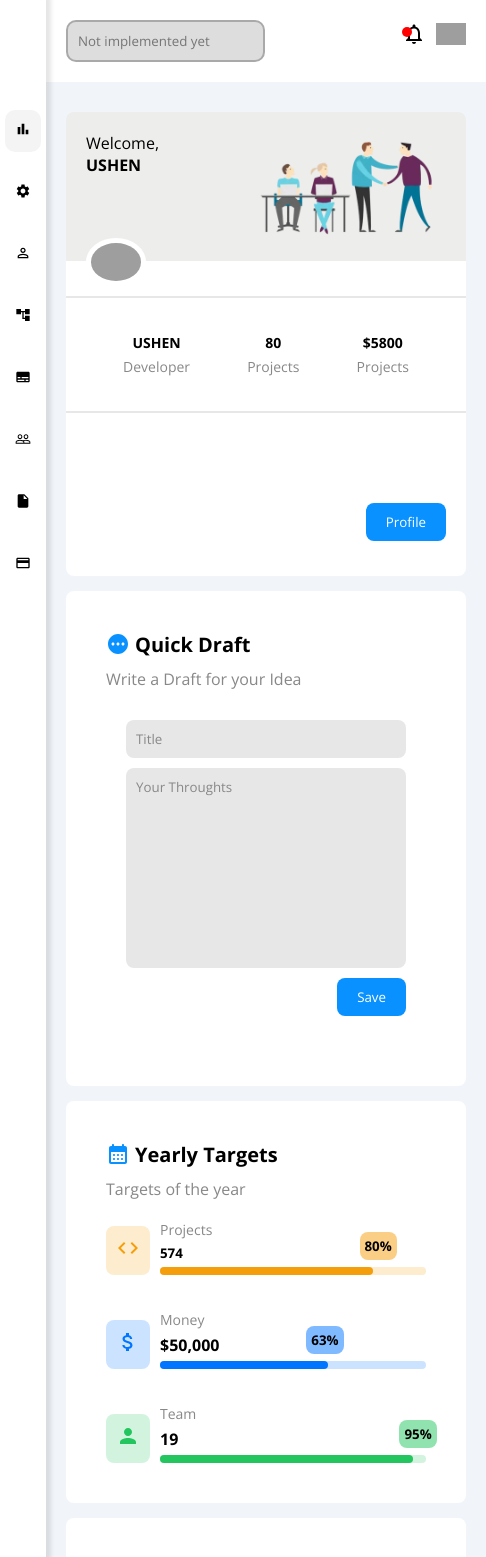
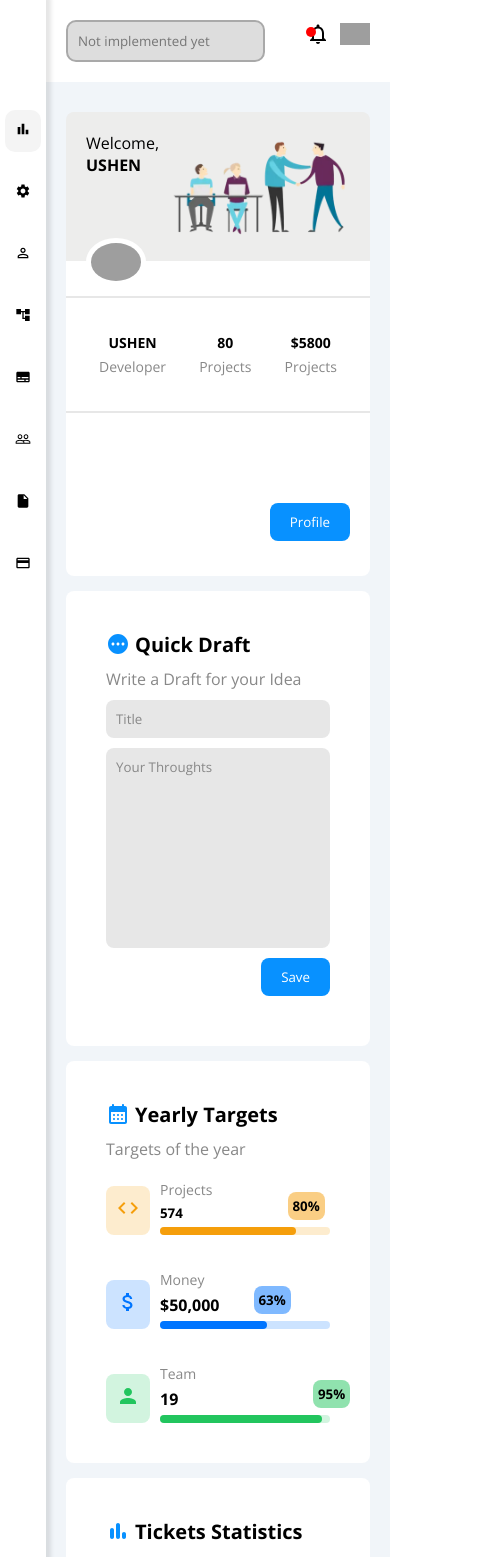
Before and after one commit to u-shen/A-Dashboard, a React (Vite) app: page / in a window 390 px wide. Shown: the top 1557 px of the page, 486 px wide, since content can reach past the window. Built offline with nearby package versions, Linux system fonts and the light colour scheme; grey boxes are pictures that could not be loaded.

Commit message:
fix media query dashboard

```diff
--- a/src/Components/Dashboard/Dashboard.jsx
+++ b/src/Components/Dashboard/Dashboard.jsx
@@ -599,21 +599,21 @@ function Dashboard() {
                   <div className="icon">
                     <Facebook />
                   </div>
-                  <div className="like">2M Likes</div>
+                  <div className="like">2M</div>
                   <div className="view">View</div>
                 </div>
                 <div className="social-item github">
                   <div className="icon">
                     <GitHub />
                   </div>
-                  <div className="like">200 Stars</div>
+                  <div className="like">200 </div>
                   <div className="view">View</div>
                 </div>
                 <div className="social-item twitter">
                   <div className="icon">
                     <Twitter />
                   </div>
-                  <div className="like">500K Followers</div>
+                  <div className="like">5K </div>
                   <div className="view">View</div>
                 </div>
                 <div className="social-item mail">
@@ -627,7 +627,7 @@ function Dashboard() {
                   <div className="icon">
                     <LinkedIn />
                   </div>
-                  <div className="like">3K Connections</div>
+                  <div className="like">3K</div>
                   <div className="view">View</div>
                 </div>
               </div>
--- a/src/Components/Dashboard/Dashboard.scss
+++ b/src/Components/Dashboard/Dashboard.scss
@@ -110,9 +110,11 @@
         display: flex;
         flex-direction: column;
         flex: 5;
-        padding: 20px;
+        padding: 5px;
         gap: 10px;
-
+            @media(max-width:767px) {
+          padding:0;
+            }
         .draft-form {
           display: flex;
           flex-direction: column;
@@ -875,7 +877,7 @@
 
     @media(max-width:767px) {
       display: grid;
-      grid-template-columns: repeat(auto-fit, minmax(400px, 1fr));
+      grid-template-columns: repeat(auto-fit, minmax(280px, 1fr));
     }
   }
 }
--- a/src/Components/Navbar/Navbar.scss
+++ b/src/Components/Navbar/Navbar.scss
@@ -23,6 +23,11 @@ header {
       border-radius: 10px;
       background-color: #eee;
       box-shadow: 0 0 10px #ccc;
+      @media (max-width:767px) {
+        font-size:12px;
+        width: 240px;
+        height: 260px;
+      }
 
       li {
           &:hover {
```
